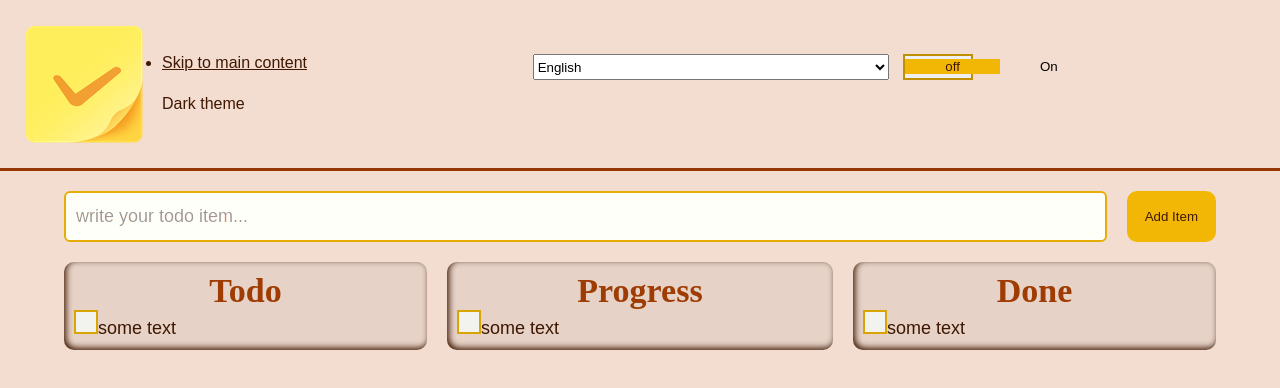
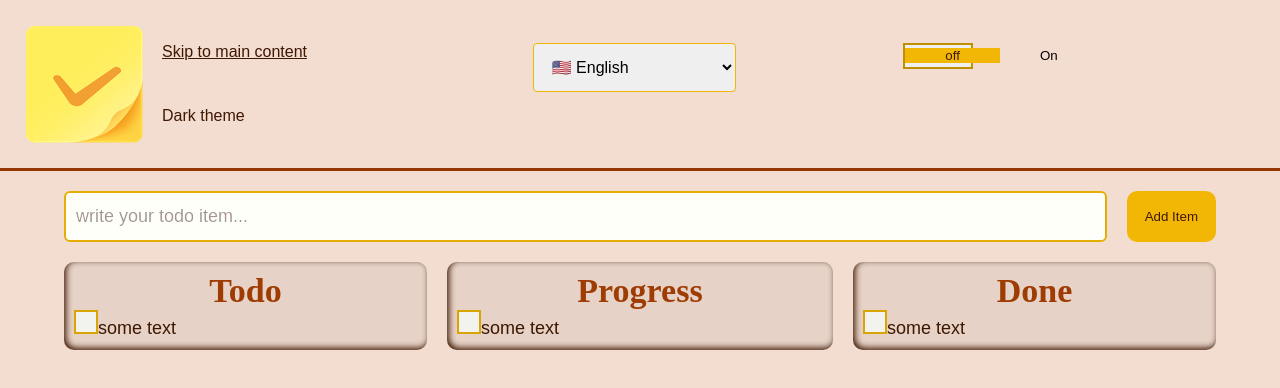
Before and after one commit to gdomiciano/todo-app, a Vue app: page / in a window 1280 px wide. Shown: the top 388 px of the page. Built offline with nearby package versions, Linux system fonts and the light colour scheme; data requests are answered from the project's data file.

Commit message:
:lipstick: update select style

```diff
--- a/data/db.json
+++ b/data/db.json
@@ -7,14 +7,14 @@
     ],
     "languages": [{
         "value":"en",
-        "name":"English"
+        "name":"🇺🇸 English"
     },
     {
         "value":"pt_br",
-        "name":"Português (Brasil)"
+        "name":"🇧🇷 Português (Brasil)"
     },
     {
         "value":"sv",
-        "name":"Svenska"
+        "name":"🇸🇪 Svenska"
     }]
 }
--- a/src/components/TdHeader/TdHeader.vue
+++ b/src/components/TdHeader/TdHeader.vue
@@ -5,25 +5,17 @@
       alt="yellow post-it block with the first note containing an orange check sign and ready to be pulled out of the block."
       class="header__image"
       aria-hidden="true"
-    >
+    />
     <div class="header__options">
       <nav class="header__navigation">
         <ul>
           <li class="header__navigation-item">
-            <a
-              ref="skipLink"
-              href="#main"
-            >Skip to main content</a>
+            <a ref="skipLink" href="#main">Skip to main content</a>
           </li>
         </ul>
       </nav>
       <TdSelect :options="languages" />
-      <TdSwitch
-        on-text="On"
-        off-text="off"
-        label="Dark theme"
-        @toggle="toggleTheme"
-      />
+      <TdSwitch on-text="On" off-text="off" label="Dark theme" @toggle="toggleTheme" />
     </div>
   </header>
 </template>
@@ -68,6 +60,10 @@
     gap: 1.4rem;
   }
 
+  .header__navigation-item {
+    list-style: none;
+  }
+
   @media screen and (min-width: 768px) {
     .header {
       padding: 2rem;
--- a/src/components/TdSelect/TdSelect.vue
+++ b/src/components/TdSelect/TdSelect.vue
@@ -1,24 +1,27 @@
 <template>
-  <select class="header__lang">
-    <option
-      v-for="option in options"
-      :key="option.value"
-      :value="option.value"
-    >
+  <select class="select">
+    <option v-for="option in options" :key="option.value" :value="option.value">
       {{ option.name }}
     </option>
   </select>
 </template>
 
 <script setup>
-defineProps({
+  defineProps({
     options: {
-        type:Array,
-        required:true
-    }
-})
+      type: Array,
+      required: true,
+    },
+  });
 </script>
 
-<style lang="scss" scoped>
-
+<style lang="css" scoped>
+  .select {
+    border: 1px solid var(--primary-color);
+    padding: 1.4rem;
+    font-size: 1.6rem;
+    border-radius: 4px;
+    width: max-content;
+    position: relative;
+  }
 </style>
```
